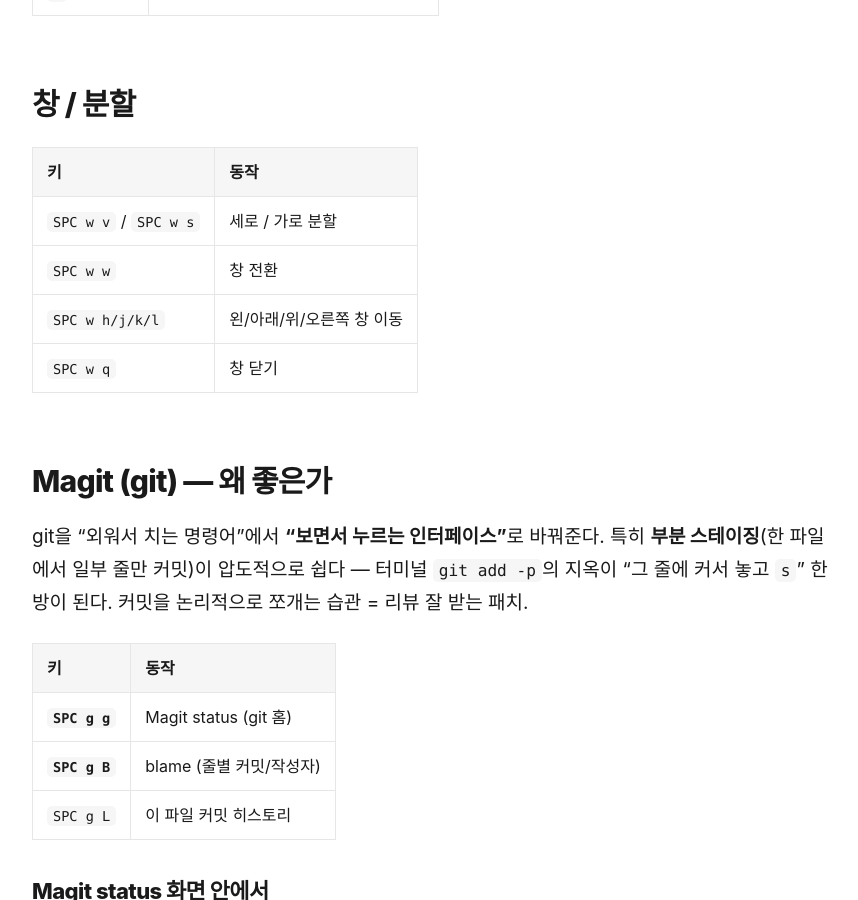
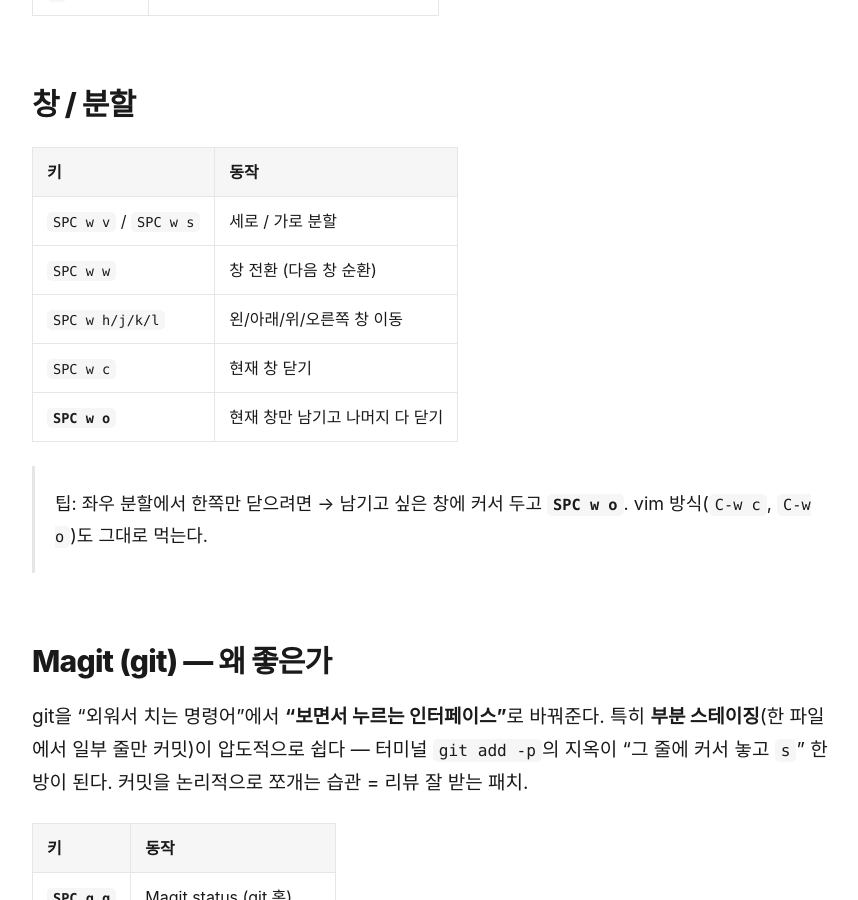
Before and after one commit to seongilp/homelab, a Jekyll site: the page built from docs/emacs.md, in a window 1280 px wide and 900 px high, scrolled down 1700 px. Shown: the whole window, without its empty margins (206-1064 px from the left). Built offline with Jekyll 4.4.1, drawn with Linux system fonts in a browser that asks for light colours; our own code applies the rules of GitHub Pages for plain Markdown files.

Commit message:
docs(emacs): 창 닫기(SPC w c / w o) 추가

```diff
--- a/docs/emacs.md
+++ b/docs/emacs.md
@@ -40,9 +40,13 @@
 | 키 | 동작 |
 |----|------|
 | `SPC w v` / `SPC w s` | 세로 / 가로 분할 |
-| `SPC w w` | 창 전환 |
+| `SPC w w` | 창 전환 (다음 창 순환) |
 | `SPC w h/j/k/l` | 왼/아래/위/오른쪽 창 이동 |
-| `SPC w q` | 창 닫기 |
+| `SPC w c` | 현재 창 닫기 |
+| **`SPC w o`** | 현재 창만 남기고 나머지 다 닫기 |
+
+> 팁: 좌우 분할에서 한쪽만 닫으려면 → 남기고 싶은 창에 커서 두고 **`SPC w o`**.
+> vim 방식(`C-w c`, `C-w o`)도 그대로 먹는다.
 
 ## Magit (git) — 왜 좋은가
 
```
